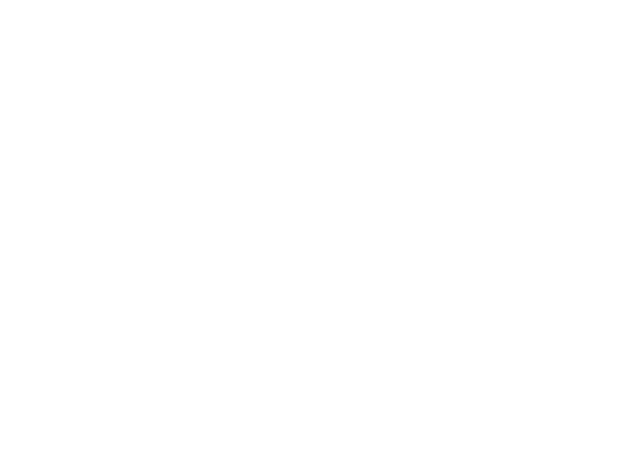
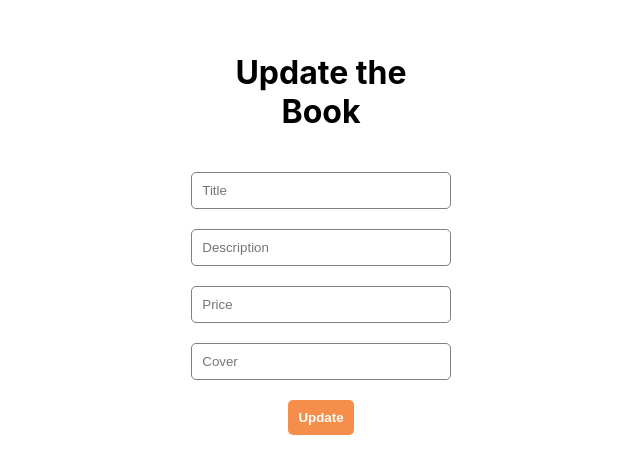
Before and after one commit to PierreFrs/library_react_node_mysql, a React (Create React App) app in the folder client/: page /update/1 in a window 1280 px wide. Before the commit this address had no page. Shown: the part 167-640 px from the top of the page, without its empty margins (319-959 px from the left). Built offline with nearby package versions, Linux system fonts and the light colour scheme.

Commit message:
update query

```diff
--- a/client/src/App.js
+++ b/client/src/App.js
@@ -17,12 +17,12 @@
 // Creates the Routes
 function App() {
   return (
-    <div className="App">
+    <div className="app">
       <BrowserRouter>
         <Routes>
           <Route path="/" element={ <Books /> }/>
           <Route path="/add" element={ <Add /> }/>
-          <Route path="/update" element={ <Update /> }/>
+          <Route path="/update/:id" element={ <Update /> }/>
         </Routes>
       </BrowserRouter>
     </div>
--- a/client/src/pages/Add.jsx
+++ b/client/src/pages/Add.jsx
@@ -5,7 +5,7 @@
 
 const Add = () => {
     const [book, setBook] = useState({
-        titlr: "",
+        title: "",
         desc: "",
         price: null,
         cover: ""
@@ -13,13 +13,13 @@
 
     const navigate = useNavigate();
 
-    // handleChange function that allows to preview changes
+    // handleChange function that allows to update changes
     const handleChange = (e) => {
         setBook((prev) => ({ ...prev, [e.target.name]: e.target.value }));
     };
 
     // handleClick function that sends the new books data to the database
-    const handleClick = async e => {
+    const handleClick = async (e) => {
         e.preventDefault();
         try {
             await axios.post(`http://localhost:${process.env.REACT_APP_SERVER_PORT}/books`, book);
@@ -37,7 +37,7 @@
         <input type="text" placeholder='Description' onChange={handleChange} name="desc"/>
         <input type="number" placeholder='Price' onChange={handleChange} name="price"/>
         <input type="text" placeholder='Cover' onChange={handleChange} name="cover"/>
-        <button onClick={handleClick}>Add Book</button>
+        <button className='formButton' onClick={handleClick}>Add Book</button>
     </div>
   )
 }
--- a/client/src/pages/Books.jsx
+++ b/client/src/pages/Books.jsx
@@ -3,9 +3,6 @@
 import { useState } from 'react';
 import axios from 'axios';
 import { Link } from "react-router-dom";
-
-
-
 
 const Books = () => {
     const [books, setBooks] = useState([]);
@@ -55,7 +52,7 @@
                     {/* Delete button */}
                     <button className='delete' onClick={() => handleDelete(book.id)}>Delete</button>
                     {/* Update button */}
-                    <button className='update'>Update</button>
+                    <button className='update'><Link to={`/update/${book.id}`}>Update</Link></button>
                 </div>
             ))}
         </div>
--- a/client/src/pages/Update.jsx
+++ b/client/src/pages/Update.jsx
@@ -1,8 +1,50 @@
-import React from 'react'
+import React from 'react';
+import axios from 'axios';
+import { useState } from 'react';
+import { useNavigate } from 'react-router-dom';
+import { useLocation } from 'react-router-dom';
 
 const Update = () => {
+    const [book, setBook] = useState({
+        title: "",
+        desc: "",
+        price: null,
+        cover: ""
+    });
+
+    const navigate = useNavigate();
+    const location = useLocation();
+    // console.log(location);
+    const bookId = location.pathname.split('/')[2];
+    // console.log(bookId);
+
+    // handleChange function that allows to update changes
+    const handleChange = (e) => {
+        setBook((prev) => ({ ...prev, [e.target.name]: e.target.value }));
+    };
+
+    // handleClick function that sends the new books data to the database
+    const handleClick = async (e) => {
+        e.preventDefault();
+        // console.log(book);
+        try {
+            await axios.put(`http://localhost:${process.env.REACT_APP_SERVER_PORT}/books/${bookId}`, book);
+            navigate("/");
+        } catch(err) {
+            console.log(err);
+        }
+    };
+
   return (
-    <div>Update</div>
+    // Book submission form
+    <div className='form'>
+        <h1>Update the Book</h1>
+        <input type="text" placeholder='Title' onChange={handleChange} name="title"/>
+        <input type="text" placeholder='Description' onChange={handleChange} name="desc"/>
+        <input type="number" placeholder='Price' onChange={handleChange} name="price"/>
+        <input type="text" placeholder='Cover' onChange={handleChange} name="cover"/>
+        <button className='formButton' onClick={handleClick}>Update</button>
+    </div>
   )
 }
 
--- a/client/src/style.css
+++ b/client/src/style.css
@@ -47,3 +47,29 @@
     background-color: white;
     cursor: pointer;
 }
+
+.form {
+    display: flex;
+    flex-direction: column;
+    align-items: center;
+    gap: 20px;
+    width: 250px;
+    text-align: center;
+}
+
+input {
+    width: 95%;
+    padding: 10px;
+    border: 1px solid gray;
+    border-radius: 5px;
+}
+
+.formButton {
+    border: none;
+    border-radius: 5px;
+    padding: 10px;
+    background-color: rgb(244, 142, 74);
+    color: white;
+    font-weight: bold;
+    cursor: pointer;
+}
```
Also changed, not shown: 1 other file (tests, documents, lock files or other folders).
